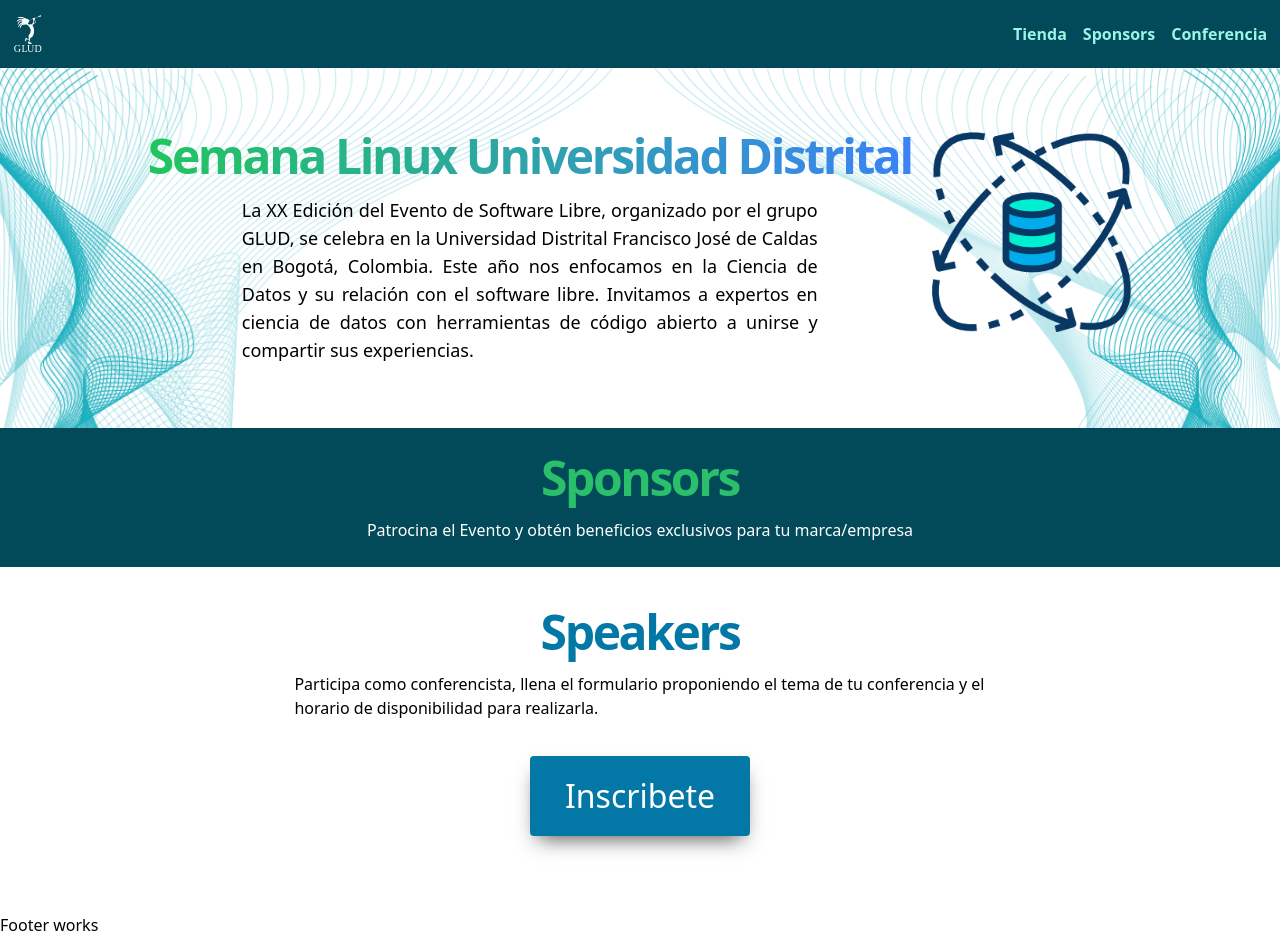
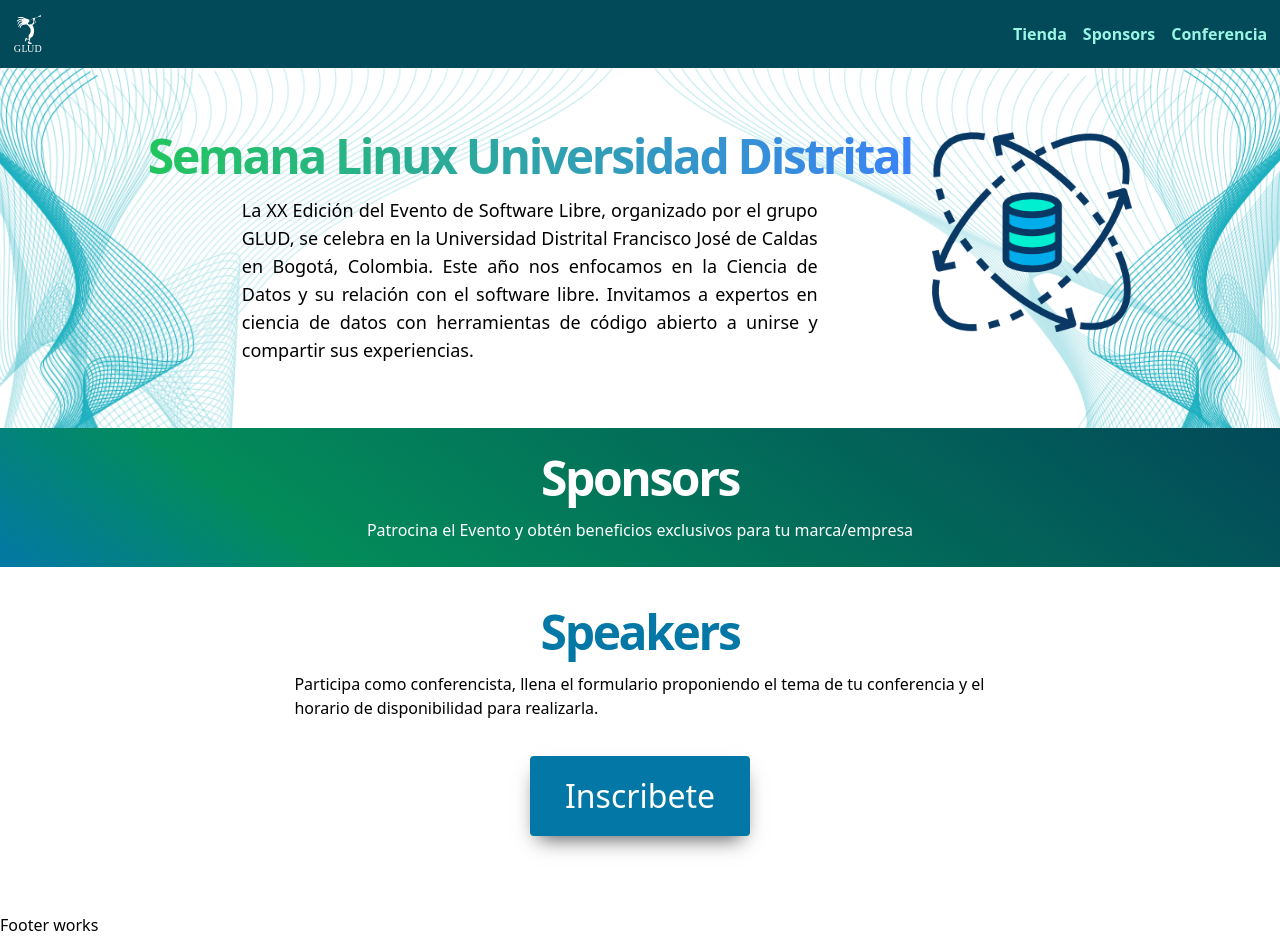
Before and after one commit to Fozzy3/SLUD, a Next.js app: page / in a window 1280 px wide. Built offline with nearby package versions, Linux system fonts and the light colour scheme.

Commit message:
fix: style some components in landing

```diff
--- /dev/null
+++ b/src/components/other/landing/sponsor/sponsorSection.module.css
@@ -0,0 +1,18 @@
+.sponsor_section {
+    display: flex;
+    flex-direction: column;
+    align-items: center;
+    padding: 2% 20%;
+    position: relative; /* Para poder posicionar el contenido sobre el fondo */
+    /*background: rgba(2,73,89,0.74) url("../../../../public/fondoSponsors.svg") no-repeat fixed 1px 0px;*/
+    background: linear-gradient(36deg, #0378A6 0%, #038c5a 23%, #024959 100%);
+}
+
+.sponsor_section_title {
+    color: white;
+    margin-bottom: 1rem;
+}
+
+.sponsor_section p {
+    color: white;
+}
--- a/src/components/other/start/startSection.module.css
+++ b/src/components/other/landing/start/startSection.module.css
@@ -4,7 +4,7 @@
     display: flex;
     padding: 5% 10%;
     justify-content: center;
-    background-image: url('../../../../public/fondoSpeakers.svg');
+    background-image: url('../../../../../public/fondoSpeakers.svg');
     background-repeat: no-repeat;
     background-size: cover;
 }
--- a/src/components/other/sponsor/sponsorSection.module.css
+++ /dev/null
@@ -1,16 +0,0 @@
-.sponsor_section {
-    display: flex;
-    flex-direction: column;
-    align-items: center;
-    background-color: var(--blue_dark);
-    padding: 2% 20%;
-}
-
-.sponsor_section_title {
-    color: var(--green_light);
-    margin-bottom: 1rem;
-}
-
-.sponsor_section p {
-    color: white;
-}
```
Also changed, not shown: src/app/page.jsx (+3 -6 lines), src/app/globals.css (line endings or trailing spaces), src/components/other/landing/speaker/SpeakerSection.jsx (renamed from src/components/other/speaker/SpeakerSection.jsx), src/components/other/landing/speaker/speakerSection.module.css (renamed from src/components/other/speaker/speakerSection.module.css), src/components/other/landing/sponsor/SponsorSection.jsx (renamed from src/components/other/sponsor/SponsorSection.jsx), src/components/other/landing/start/StartSection.jsx (renamed from src/components/other/start/StartSection.jsx).
